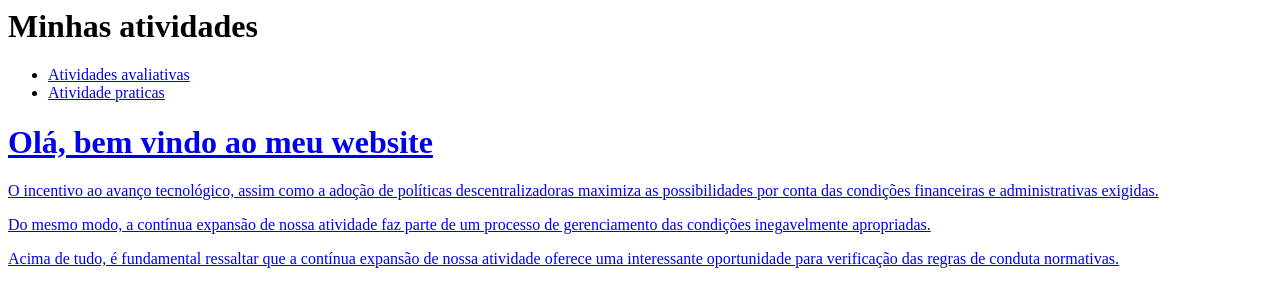
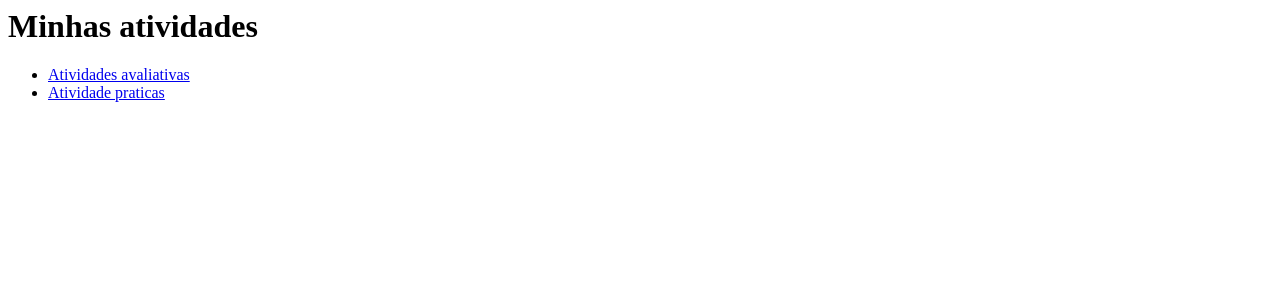
Before and after one commit to cleitomarinho25/Atvdd---3, a plain HTML site: page index.html in a window 1280 px wide. Drawn offline with Linux system fonts and the light colour scheme.

Commit message:
2 files modified

```diff
--- a/index.html
+++ b/index.html
@@ -12,13 +12,7 @@
       <li><a href="praticas/index.html"</a>Atividade praticas</li>
     </ul>
     <main>
-      <h1>Olá, bem vindo ao meu website</h1>
-        <p> O incentivo ao avanço tecnológico, assim como a adoção de políticas descentralizadoras maximiza
-        as  possibilidades por conta das condições financeiras e administrativas exigidas.</p>
-        <p>Do mesmo modo, a contínua expansão de nossa atividade faz parte de um processo de gerenciamento
-            das condições inegavelmente apropriadas.</p>
-        <p>Acima de tudo, é fundamental ressaltar que a contínua expansão de nossa atividade oferece uma
-            interessante oportunidade para verificação das regras de conduta normativas.</p>
+
 
     </main>
 
```
Also changed, not shown: praticas/index.html (+3 -3 lines).
